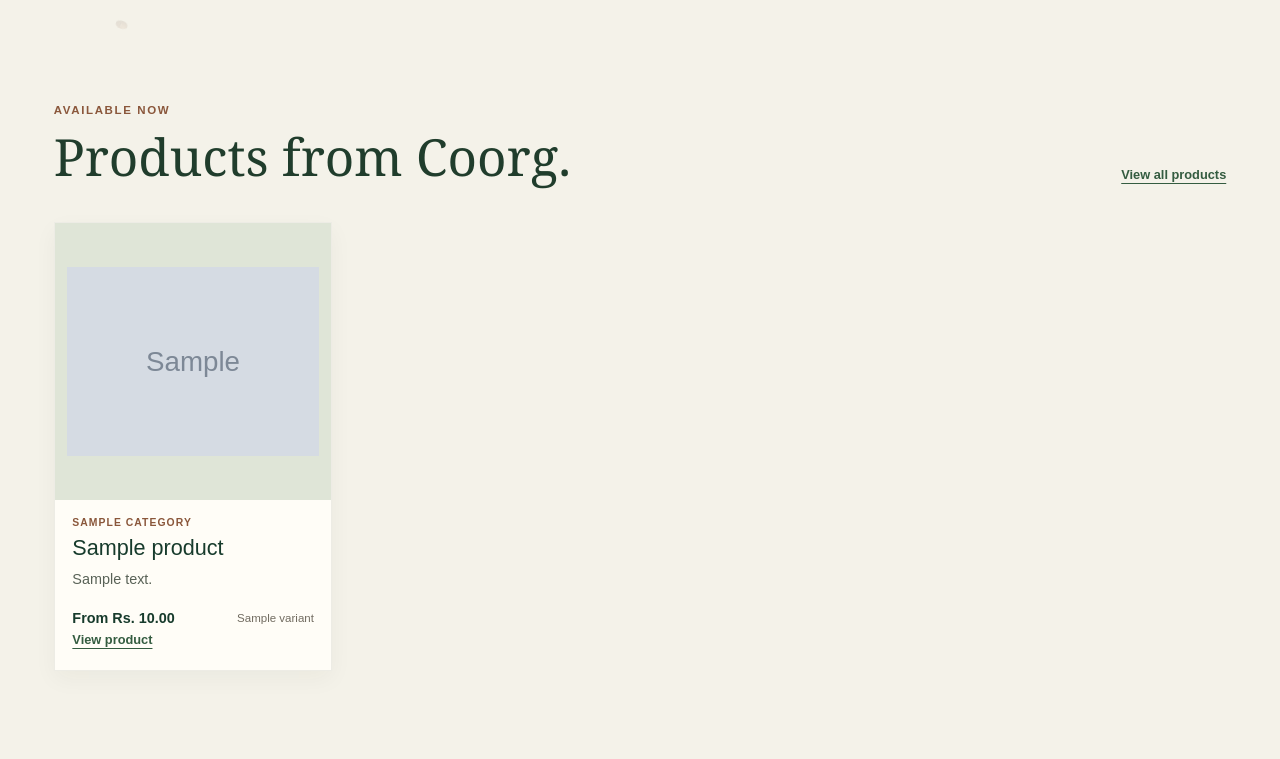
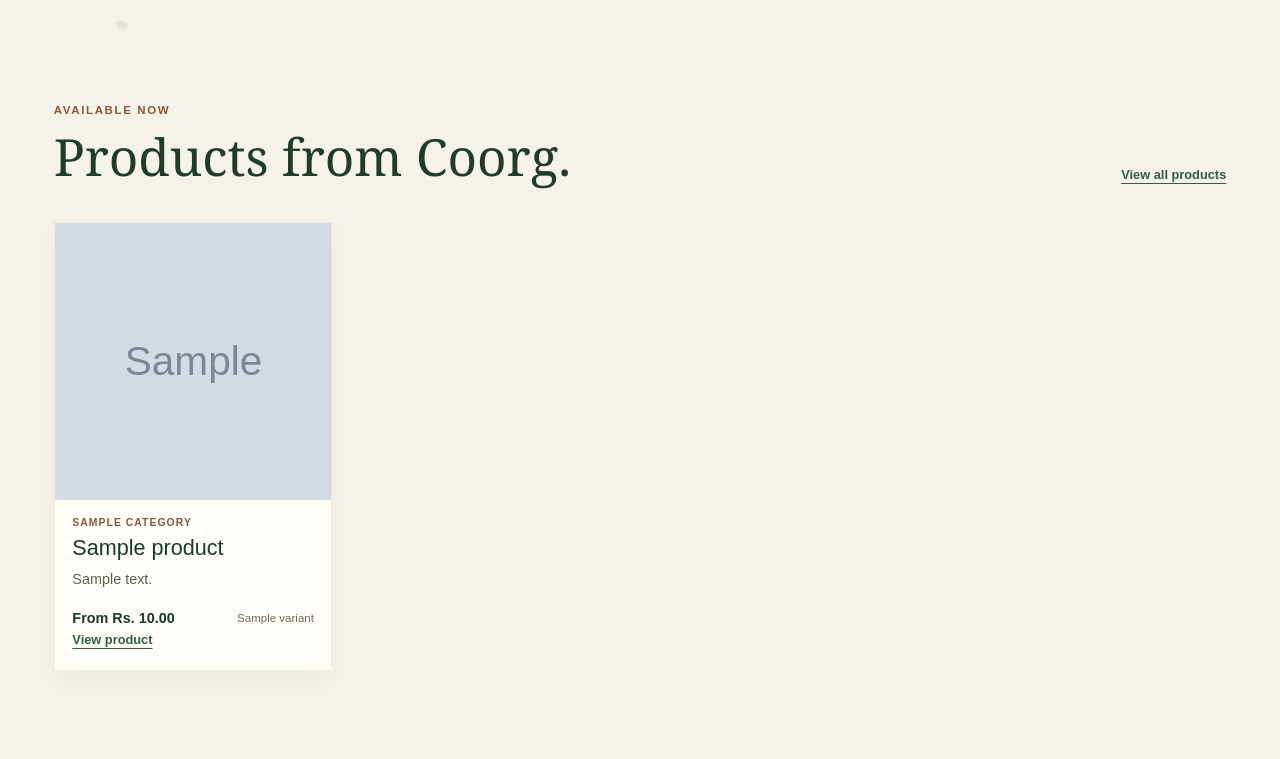
Before and after one commit to NithinGowda02/Coorg-Origins, a Flask app: page / in a window 1280 px wide. Shown: the part 693-1452 px from the top of the page. Run offline with Flask 3, Linux system fonts and the light colour scheme; tables that the repository leaves empty hold one stand-in row (values such as "Sample post"); grey boxes marked "Sample" are stand-in pictures.

Commit message:
Initial Commit

```diff
--- a/app/static/css/site.css
+++ b/app/static/css/site.css
@@ -1034,9 +1034,9 @@ button, input, select, textarea, a { -webkit-tap-highlight-color: transparent; }
 .product-grid .product-image {
     aspect-ratio: 1 / 1;
     box-sizing: border-box;
-    padding: .75rem;
+    padding: 0;
 }
-.product-grid .product-image img { object-fit: contain; }
+.product-grid .product-image img { display: block; object-fit: cover; }
 
 @media (max-width: 1100px) {
     .product-grid, .shop-results .product-grid, .related-section .product-grid {
```
